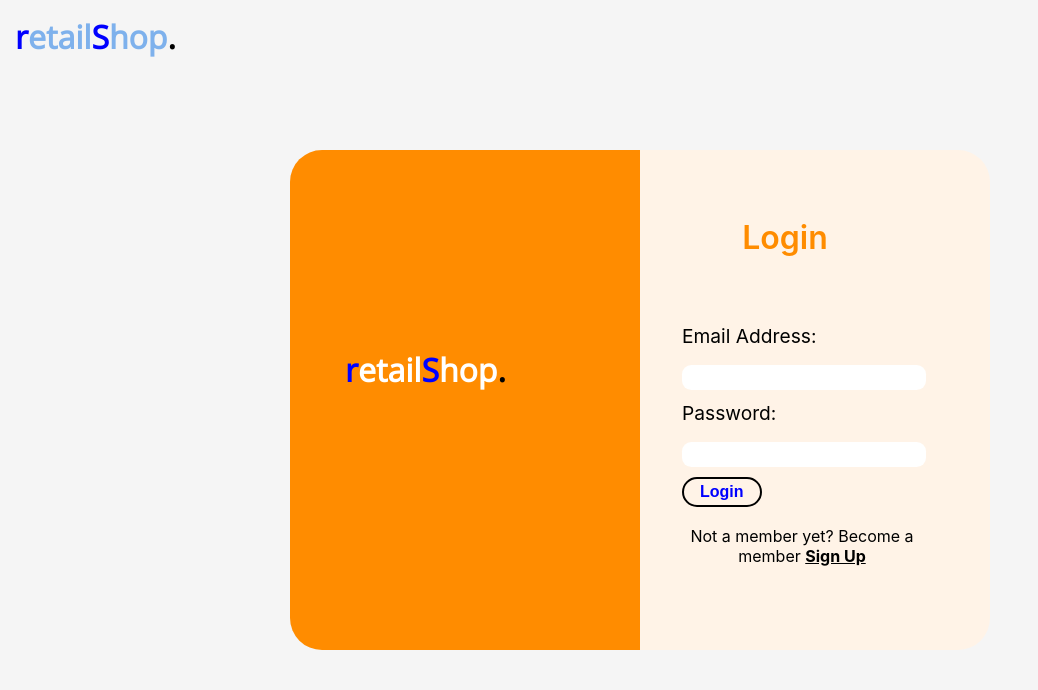
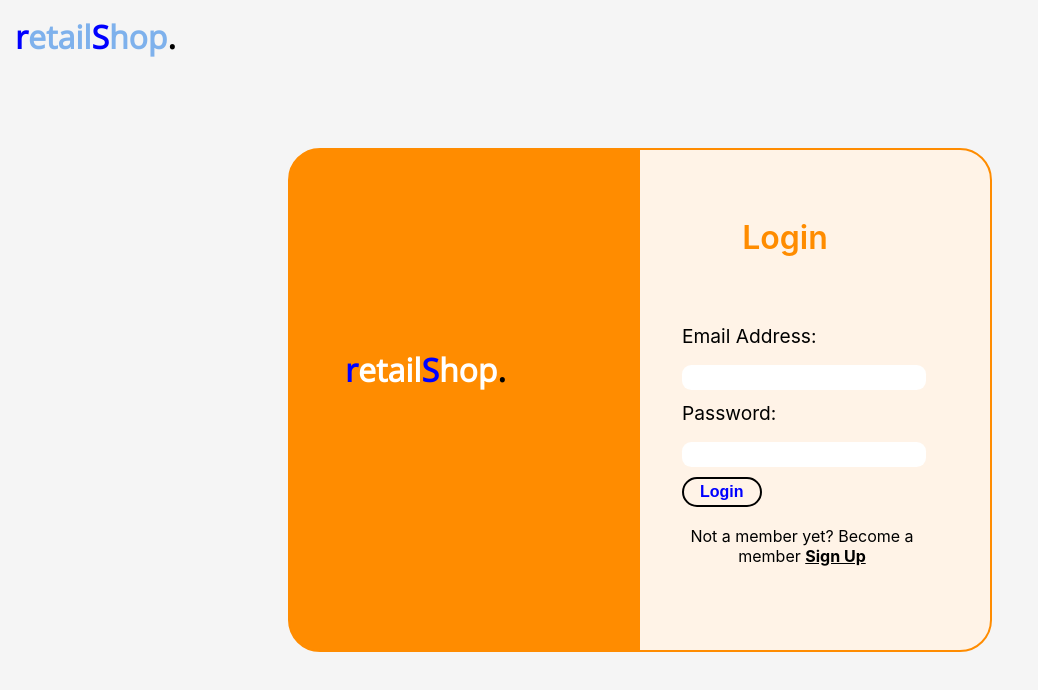
Before and after one commit to amar312696/retailShop, a React (Create React App) app in the folder retailShop-frontend/: page /login in a window 1280 px wide. Shown: the top 690 px of the page, without its empty margins (0-1038 px from the left). Built offline with nearby package versions, Linux system fonts and the light colour scheme; a web font is replaced by a local one.

Commit message:
modified border of the box

```diff
--- a/retailShop-frontend/src/components/Loginpage.css
+++ b/retailShop-frontend/src/components/Loginpage.css
@@ -18,7 +18,7 @@
       #FFF3E7 50%,
       #FFF3E7 100%
     );
-    border: none;
+    border: solid 2px #FF8C00;
     border-radius: 2em;
     position: absolute;
     top: 50%;
```
